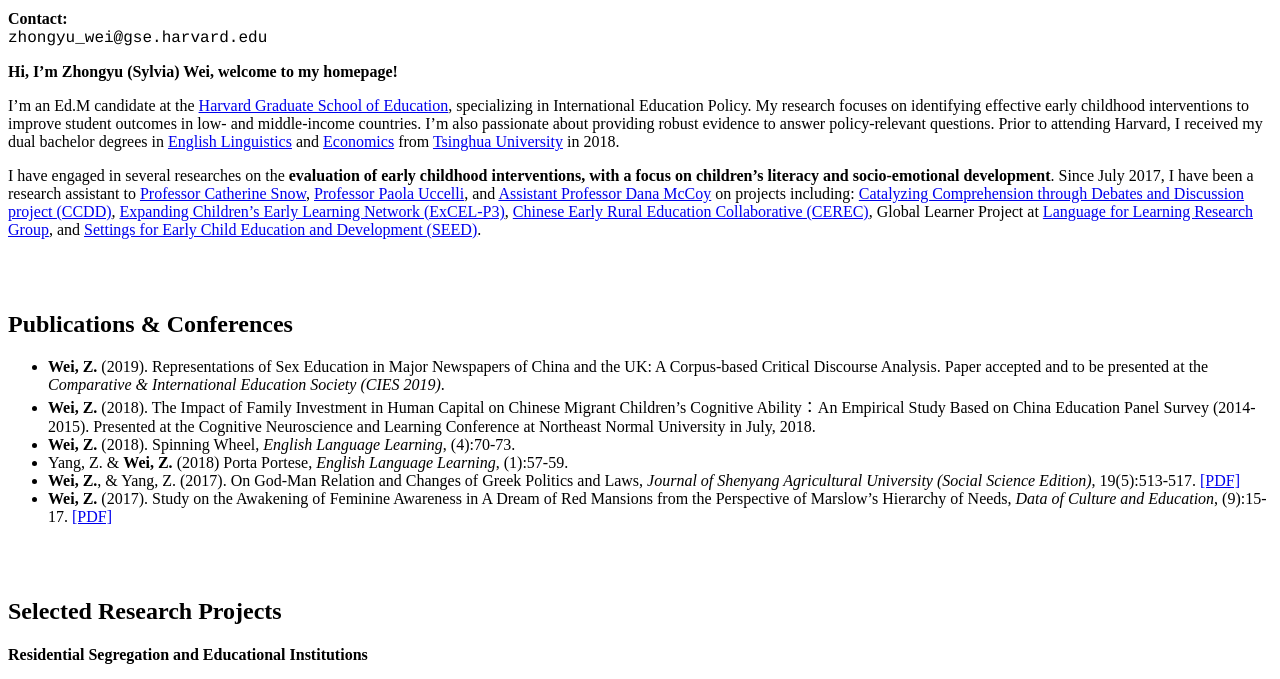
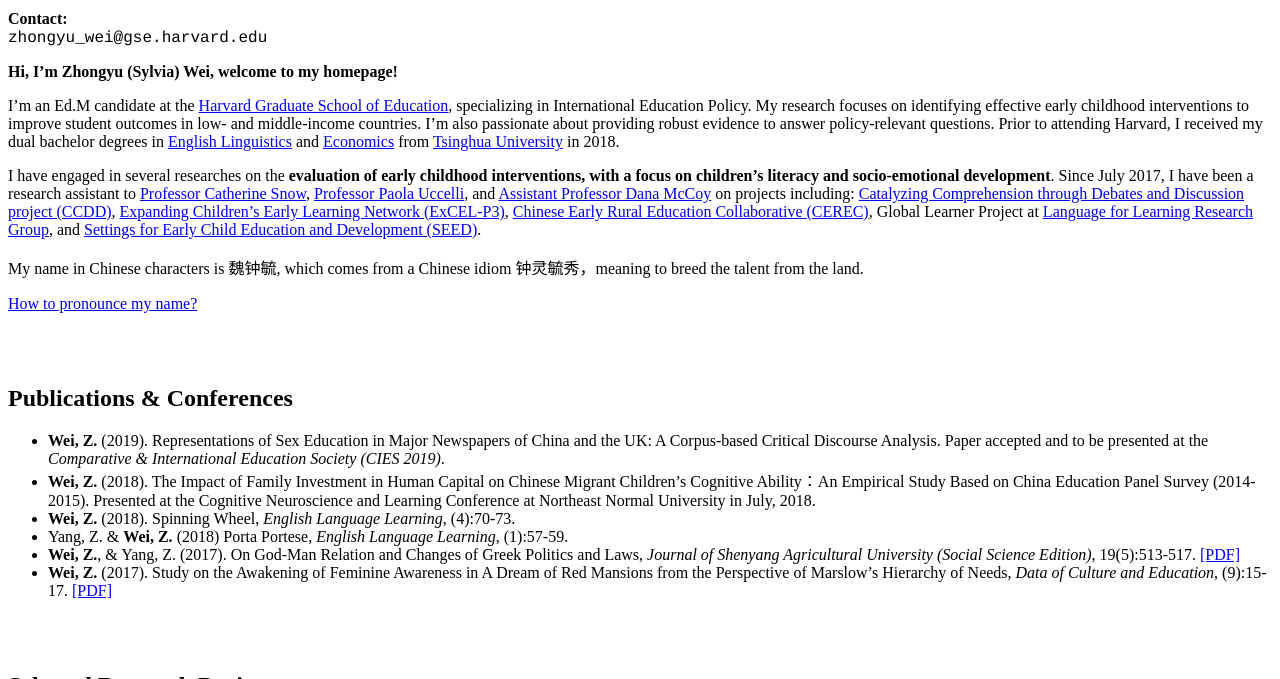
Before and after one commit to Sylviawzy/Sylviawzy.github.io, a Jekyll site: the page built from index.md, in a window 1280 px wide and 900 px high, scrolled down 1214 px, cut to the strip 0-679 px from the top of the window. Built offline with Jekyll 4.4.1, drawn with Linux system fonts in a browser that asks for light colours; our own code applies the rules of GitHub Pages for plain Markdown files; a style sheet for code colours, icons or effects is not loaded.

Commit message:
Update index.md

```diff
--- a/index.md
+++ b/index.md
@@ -3,6 +3,10 @@
 I'm an Ed.M candidate at the [Harvard Graduate School of Education](https://www.gse.harvard.edu/), specializing in International Education Policy. My research focuses on identifying effective early childhood interventions to improve student outcomes in low- and middle-income countries. I'm also passionate about providing robust evidence to answer policy-relevant questions. Prior to attending Harvard, I received my dual bachelor degrees in [English Linguistics](http://www.wwx.tsinghua.edu.cn/publish/fdllen/index.html) and [Economics](http://www.sem.tsinghua.edu.cn/en/) from [Tsinghua University](http://www.tsinghua.edu.cn/publish/thu2018en/) in 2018.
 
 I have engaged in several researches on the **evaluation of early childhood interventions, with a focus on children’s literacy and socio-emotional development**. Since July 2017, I have been a research assistant to [Professor Catherine Snow](https://www.researchgate.net/profile/Catherine_Snow), [Professor Paola Uccelli](https://www.researchgate.net/profile/Paola_Uccelli), and [Assistant Professor Dana McCoy](https://www.researchgate.net/profile/Dana_Mccoy) on projects including: [Catalyzing Comprehension through Debates and Discussion project (CCDD)](https://ccdd.serpmedia.org/), [Expanding Children’s Early Learning Network (ExCEL-P3)](https://www.mdrc.org/project/expanding-children-s-early-learning-excel-network), [Chinese Early Rural Education Collaborative (CEREC)](https://www.researchgate.net/project/Quality-improvement-of-early-childhood-education-in-rural-China), Global Learner Project at [Language for Learning Research Group](https://projects.iq.harvard.edu/uccelli), and [Settings for Early Child Education and Development (SEED)](https://seed.gse.harvard.edu/).
+
+My name in Chinese characters is 魏钟毓, which comes from a Chinese idiom 钟灵毓秀，meaning to breed the talent from the land.
+
+[How to pronounce my name?](http://text-to-speech.imtranslator.net/speech.asp)
 
 <br><br>
 
```
